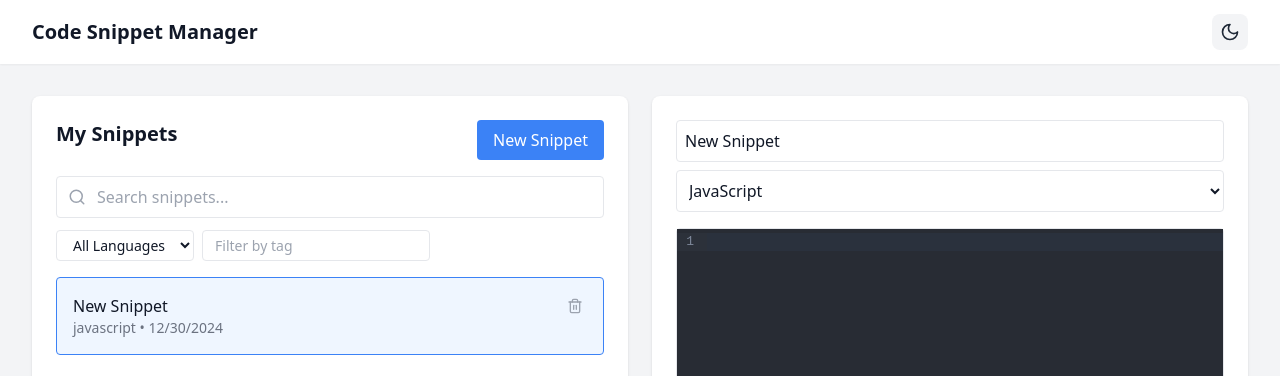
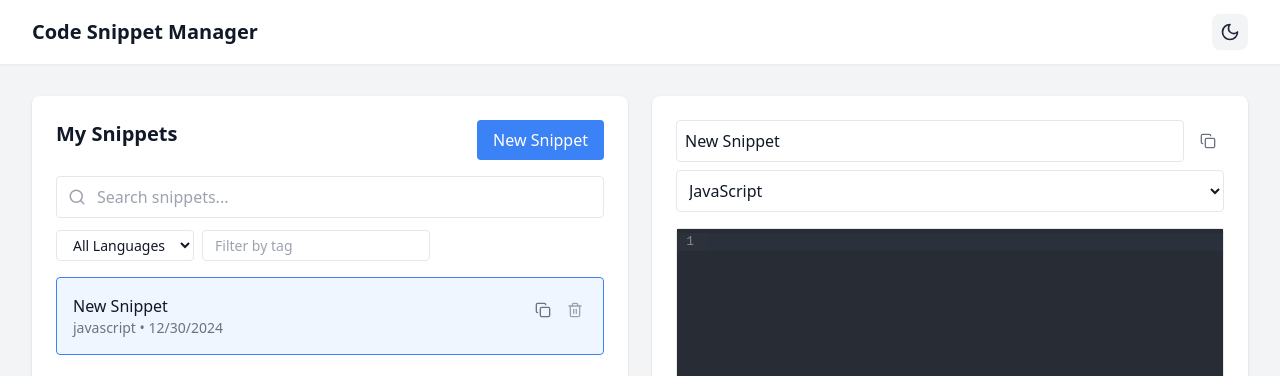
Before and after one commit to dimasabimanyy/code-snippet-manager, a React (Vite) app: page / in a window 1280 px wide. Both pictures are taken after a click on the button "New Snippet". Shown: the top 376 px of the page. Built offline with nearby package versions, Linux system fonts and the light colour scheme.

Commit message:
added copy functionality on the snippet list and beside the snippet title

```diff
--- a/src/components/CodeEditor/index.jsx
+++ b/src/components/CodeEditor/index.jsx
@@ -3,6 +3,7 @@ import React, { useState } from "react";
 import CodeMirror from "@uiw/react-codemirror";
 import { oneDark } from "@codemirror/theme-one-dark";
 import { LANGUAGES, getLanguageExtension } from "../../utils/languages";
+import CopyButton from "../CopyButton";
 
 const CodeEditor = ({
   snippet,
@@ -36,13 +37,16 @@ const CodeEditor = ({
   return (
     <div className="h-full">
       <div className="mb-4 space-y-2">
+        <div className="flex gap-2">
           <input
             type="text"
             value={snippet.title}
             onChange={(e) => onTitleChange(e.target.value)}
             placeholder="Snippet Title"
-          className="w-full p-2 border dark:border-gray-700 rounded bg-white dark:bg-gray-800 text-gray-900 dark:text-white"
+            className="flex-1 p-2 border dark:border-gray-700 rounded bg-white dark:bg-gray-800 text-gray-900 dark:text-white"
           />
+          <CopyButton text={snippet.code} />
+        </div>
         <select
           value={snippet.language}
           onChange={(e) => onLanguageChange(e.target.value)}
--- /dev/null
+++ b/src/components/CopyButton/index.jsx
@@ -0,0 +1,34 @@
+// src/components/CopyButton/index.jsx
+import React, { useState } from 'react';
+import { Copy, Check } from 'lucide-react';
+
+const CopyButton = ({ text, className = '' }) => {
+  const [copied, setCopied] = useState(false);
+
+  const handleCopy = async () => {
+    try {
+      await navigator.clipboard.writeText(text);
+      setCopied(true);
+      setTimeout(() => setCopied(false), 2000);
+    } catch (err) {
+      console.error('Failed to copy:', err);
+    }
+  };
+
+  return (
+    <button
+      onClick={handleCopy}
+      className={`p-2 rounded hover:bg-gray-100 dark:hover:bg-gray-700
+        text-gray-500 dark:text-gray-400 transition-colors ${className}`}
+      title={copied ? 'Copied!' : 'Copy to clipboard'}
+    >
+      {copied ? (
+        <Check size={16} className="text-green-500" />
+      ) : (
+        <Copy size={16} />
+      )}
+    </button>
+  );
+};
+
+export default CopyButton;
--- a/src/components/SnippetList/index.jsx
+++ b/src/components/SnippetList/index.jsx
@@ -1,12 +1,24 @@
 // src/components/SnippetList/index.jsx
-import React from 'react';
-import { Trash2 } from 'lucide-react';
-import Search from '../Search';
+import React from "react";
+import { Trash2 } from "lucide-react";
+import Search from "../Search";
+import CopyButton from "../CopyButton";
 
-const SnippetList = ({ snippets, filters, onFiltersChange, onSelect, onCreateNew, onDelete, selectedId }) => {
-  const filteredSnippets = snippets.filter(snippet => {
+const SnippetList = ({
+  snippets,
+  filters,
+  onFiltersChange,
+  onSelect,
+  onCreateNew,
+  onDelete,
+  selectedId,
+}) => {
+  const filteredSnippets = snippets.filter((snippet) => {
     // Filter by search text
-    if (filters.search && !snippet.title.toLowerCase().includes(filters.search.toLowerCase())) {
+    if (
+      filters.search &&
+      !snippet.title.toLowerCase().includes(filters.search.toLowerCase())
+    ) {
       return false;
     }
 
@@ -16,9 +28,12 @@ const SnippetList = ({ snippets, filters, onFiltersChange, onSelect, onCreateNew
     }
 
     // Filter by tag
-    if (filters.tag && !snippet.tags.some(tag =>
+    if (
+      filters.tag &&
+      !snippet.tags.some((tag) =>
         tag.toLowerCase().includes(filters.tag.toLowerCase())
-    )) {
+      )
+    ) {
       return false;
     }
 
@@ -28,7 +43,9 @@ const SnippetList = ({ snippets, filters, onFiltersChange, onSelect, onCreateNew
   return (
     <div className="h-full">
       <div className="flex justify-between mb-4">
-        <h2 className="text-xl font-bold text-gray-900 dark:text-white">My Snippets</h2>
+        <h2 className="text-xl font-bold text-gray-900 dark:text-white">
+          My Snippets
+        </h2>
         <button
           onClick={onCreateNew}
           className="bg-blue-500 text-white px-4 py-2 rounded hover:bg-blue-600 transition-colors duration-200"
@@ -45,16 +62,20 @@ const SnippetList = ({ snippets, filters, onFiltersChange, onSelect, onCreateNew
             <div
               key={snippet.id}
               className={`p-4 border dark:border-gray-700 rounded cursor-pointer
-                ${selectedId === snippet.id
-                  ? 'border-blue-500 bg-blue-50 dark:bg-blue-900/20'
-                  : 'hover:bg-gray-50 dark:hover:bg-gray-700'
+                ${
+                  selectedId === snippet.id
+                    ? "border-blue-500 bg-blue-50 dark:bg-blue-900/20"
+                    : "hover:bg-gray-50 dark:hover:bg-gray-700"
                 } dark:bg-gray-800`}
             >
               <div className="flex justify-between items-start">
                 <div onClick={() => onSelect(snippet)} className="flex-1">
-                  <h3 className="font-medium text-gray-900 dark:text-white">{snippet.title}</h3>
+                  <h3 className="font-medium text-gray-900 dark:text-white">
+                    {snippet.title}
+                  </h3>
                   <p className="text-sm text-gray-500 dark:text-gray-400">
-                    {snippet.language} • {new Date(snippet.createdAt).toLocaleDateString()}
+                    {snippet.language} •{" "}
+                    {new Date(snippet.createdAt).toLocaleDateString()}
                   </p>
                   {snippet.tags?.length > 0 && (
                     <div className="mt-2 flex gap-1">
@@ -69,6 +90,8 @@ const SnippetList = ({ snippets, filters, onFiltersChange, onSelect, onCreateNew
                     </div>
                   )}
                 </div>
+                <div className="flex items-center gap-1">
+                  <CopyButton text={snippet.code} />
                   <button
                     onClick={(e) => {
                       e.stopPropagation();
@@ -80,10 +103,13 @@ const SnippetList = ({ snippets, filters, onFiltersChange, onSelect, onCreateNew
                   </button>
                 </div>
               </div>
+            </div>
           ))
         ) : (
           <p className="text-gray-500 dark:text-gray-400 text-center">
-            {snippets.length === 0 ? 'No snippets yet' : 'No snippets match your filters'}
+            {snippets.length === 0
+              ? "No snippets yet"
+              : "No snippets match your filters"}
           </p>
         )}
       </div>
```
Lines whose indentation alone changed are shown as unchanged.
